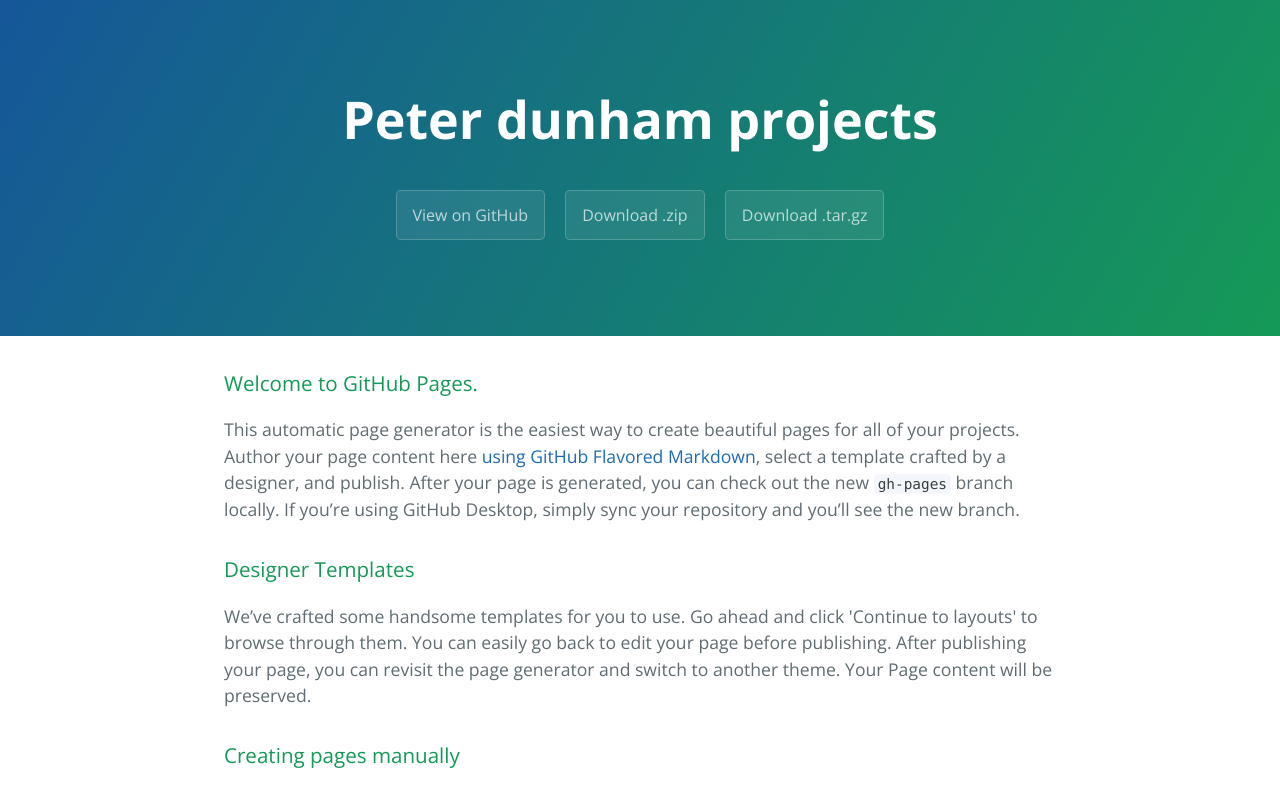
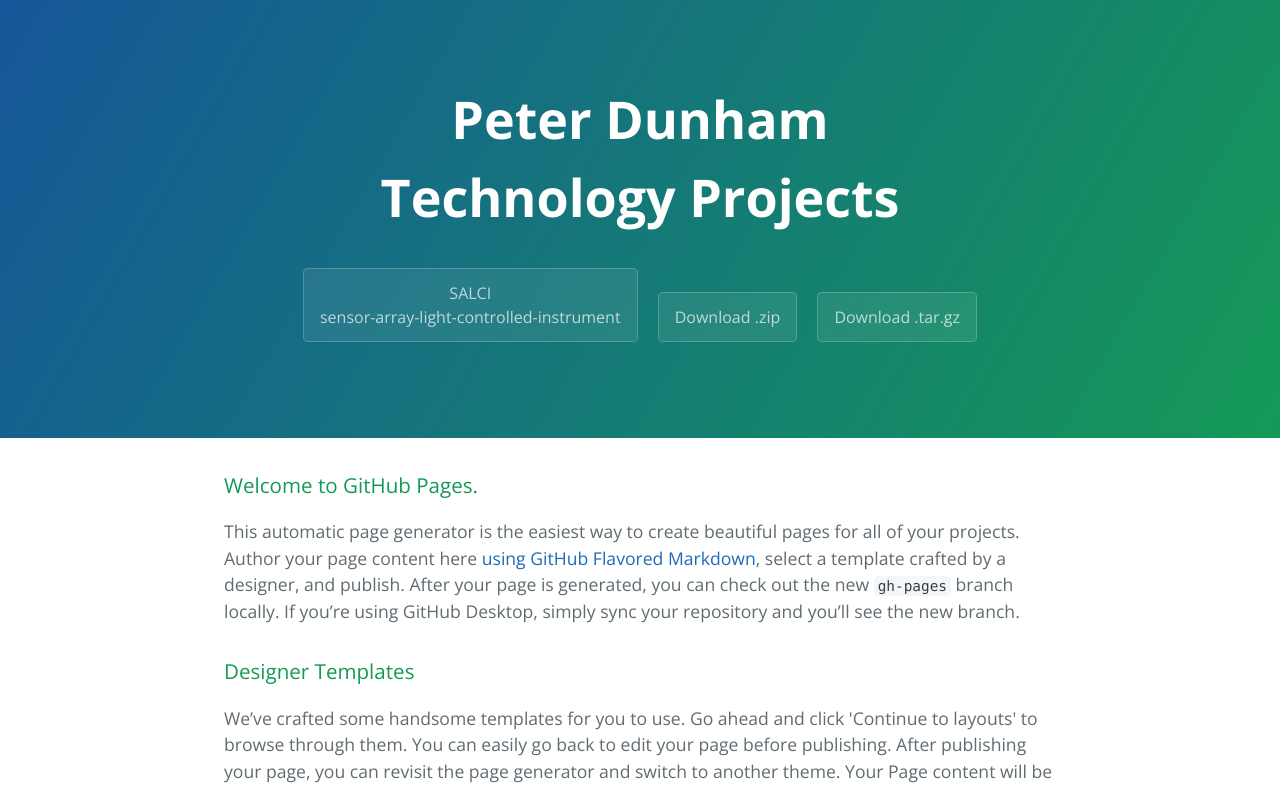
Before and after one commit to dunhampa/Peter_Dunham_Projects, a plain HTML site: page index.html in a window 1280 px wide. Shown: the top 786 px of the page. Drawn offline with nearby package versions, Linux system fonts and the light colour scheme.

Commit message:
Added SALCI

```diff
--- a/index.html
+++ b/index.html
@@ -2,7 +2,7 @@
 <html lang="en-us">
   <head>
     <meta charset="UTF-8">
-    <title>Peter dunham projects by dunhampa</title>
+    <title>Peter Dunham Technology Projects</title>
     <meta name="viewport" content="width=device-width, initial-scale=1">
     <link rel="stylesheet" type="text/css" href="stylesheets/normalize.css" media="screen">
     <link href='https://fonts.googleapis.com/css?family=Open+Sans:400,700' rel='stylesheet' type='text/css'>
@@ -11,9 +11,9 @@
   </head>
   <body>
     <section class="page-header">
-      <h1 class="project-name">Peter dunham projects</h1>
+      <h1 class="project-name">Peter Dunham <br>Technology Projects</h1>
       <h2 class="project-tagline"></h2>
-      <a href="https://github.com/dunhampa/Peter_Dunham_Projects" class="btn">View on GitHub</a>
+      <a href="https://github.com/dunhampa/SALCI" class="btn">SALCI<br />sensor-array-light-controlled-instrument</a>
       <a href="https://github.com/dunhampa/Peter_Dunham_Projects/zipball/master" class="btn">Download .zip</a>
       <a href="https://github.com/dunhampa/Peter_Dunham_Projects/tarball/master" class="btn">Download .tar.gz</a>
     </section>
```
